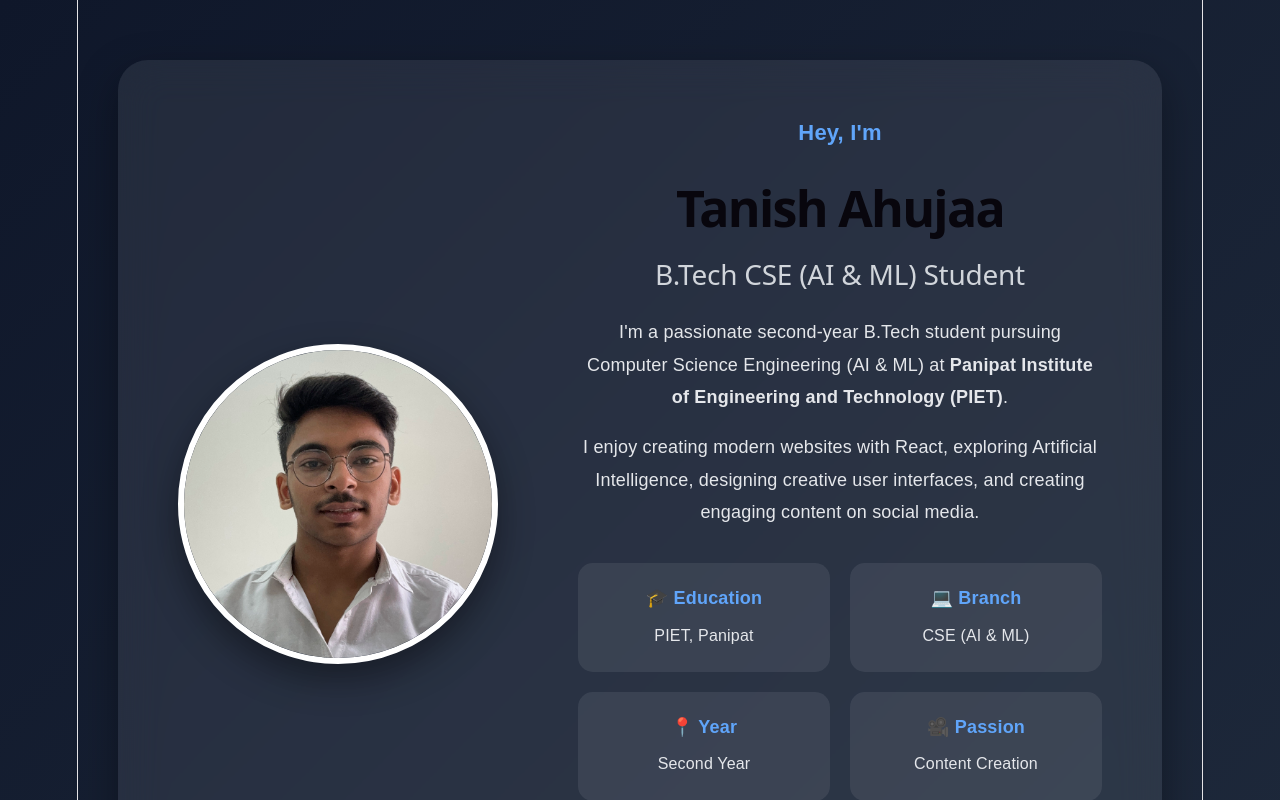
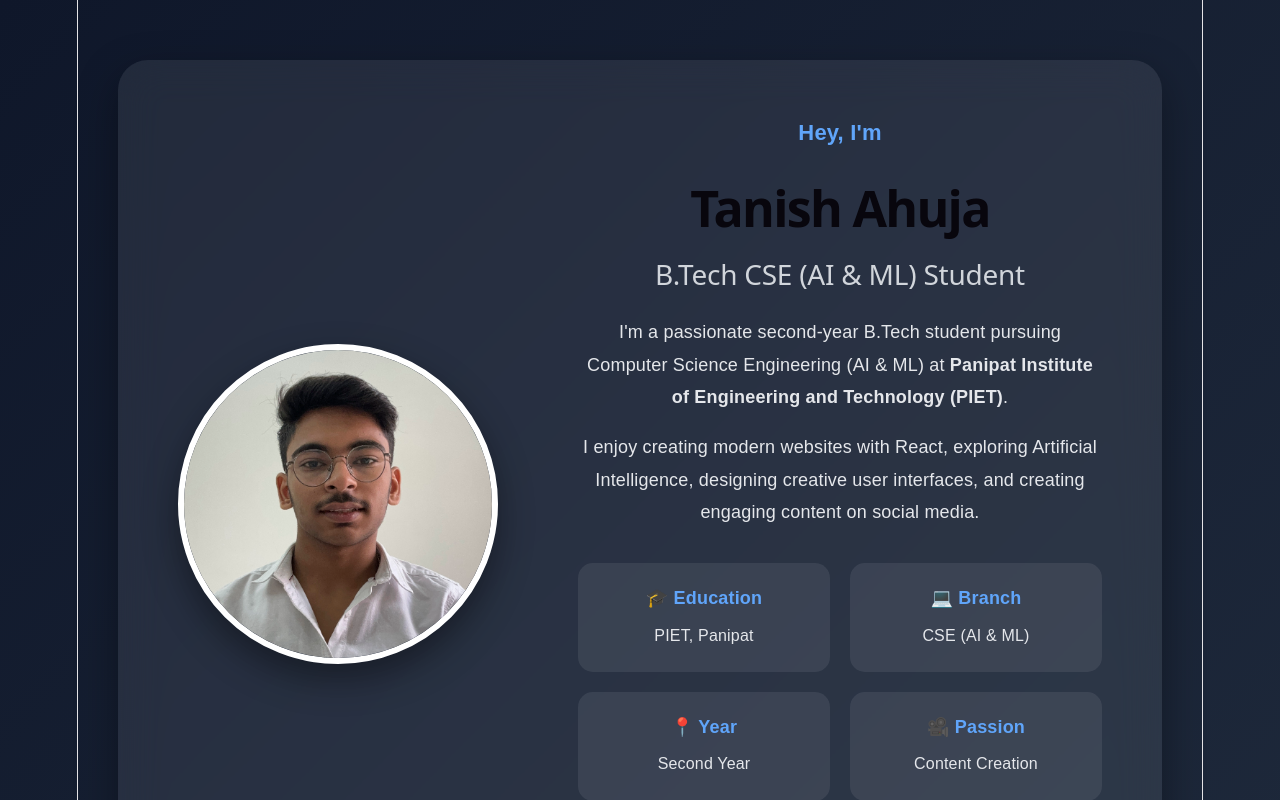
Before and after one commit to ahujatanish68-jpg/portfolio-concept, a React (Vite) app: page / in a window 1280 px wide. Shown: the top 800 px of the page. Built offline with nearby package versions, Linux system fonts and the light colour scheme.

Commit message:
Fixed last name

```diff
--- a/src/App.jsx
+++ b/src/App.jsx
@@ -18,7 +18,7 @@ function App() {
         <div className="right">
           <h3>Hey, I'm</h3>
 
-          <h1>Tanish Ahujaa</h1>
+          <h1>Tanish Ahuja</h1>
 
           <h2>B.Tech CSE (AI & ML) Student</h2>
 
```
